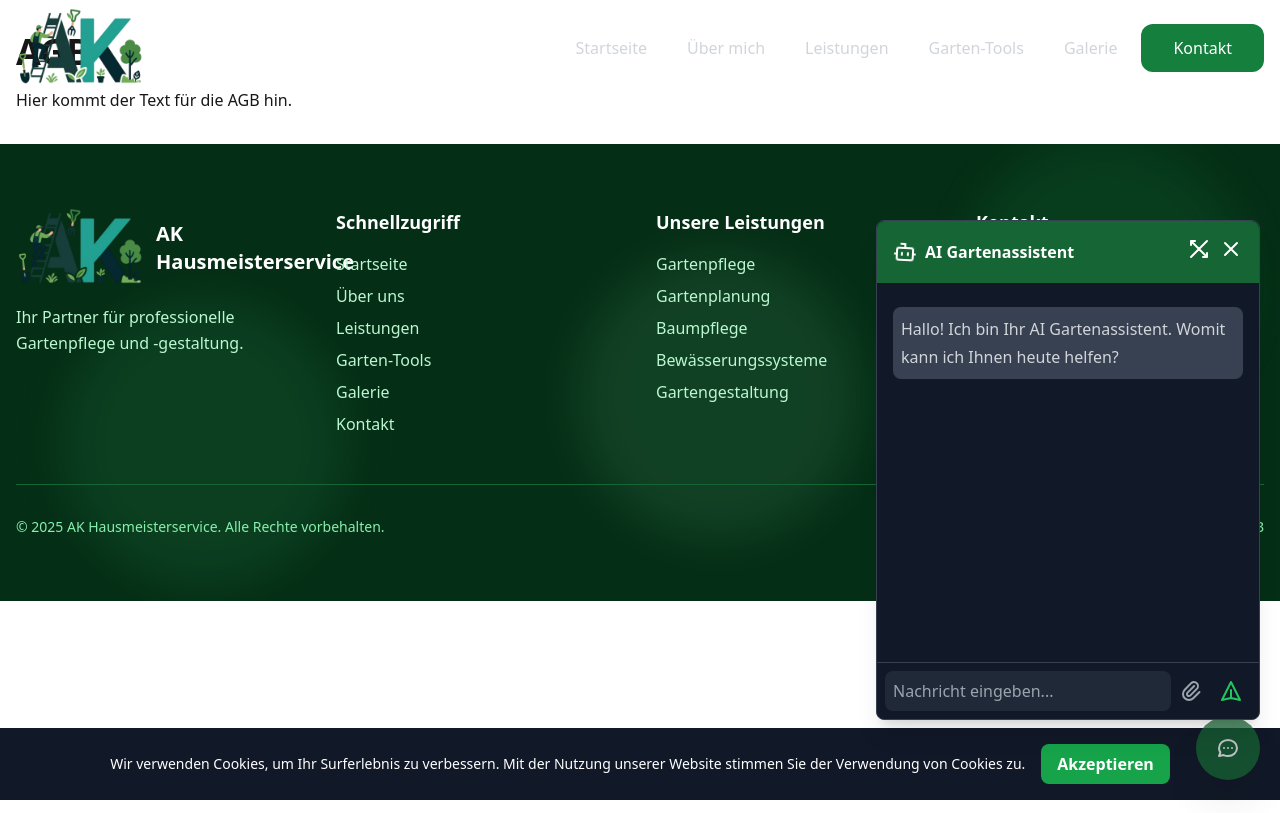
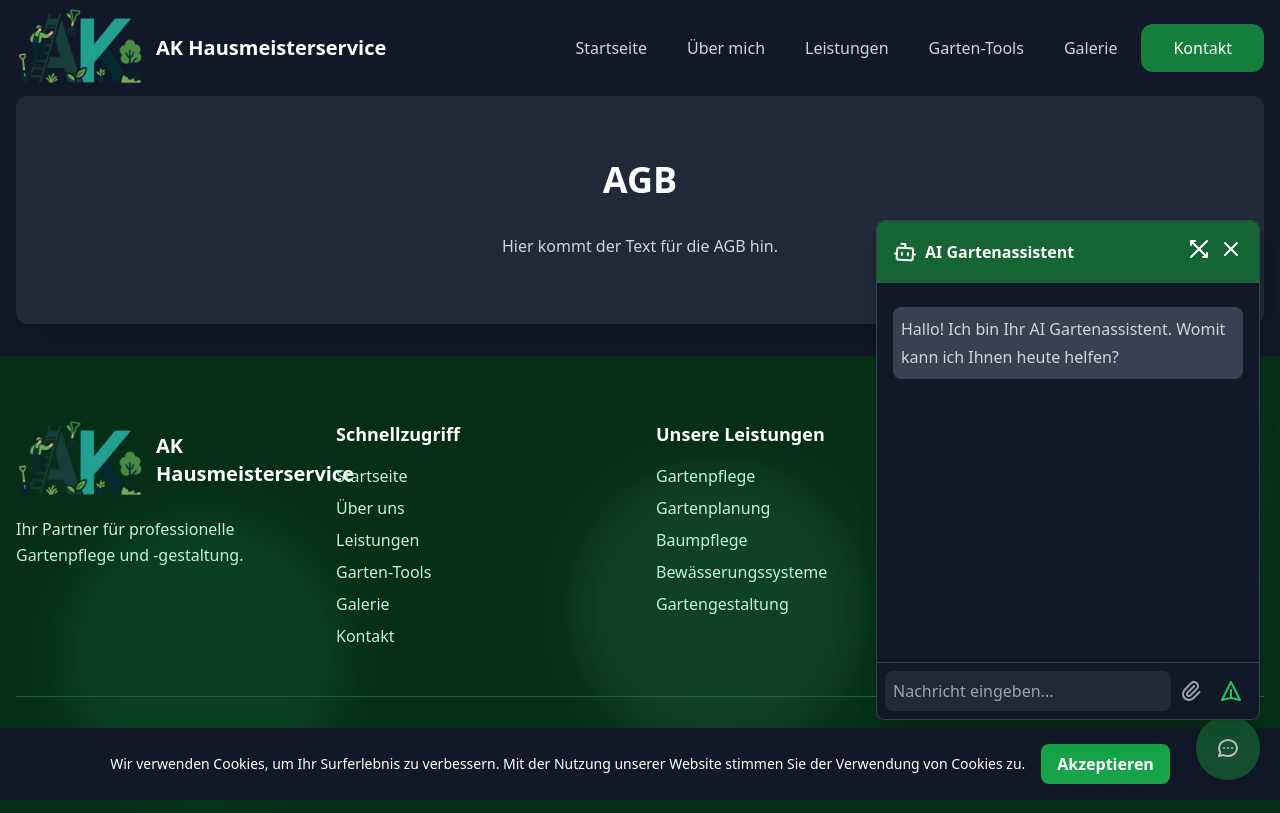
Before and after one commit to Bl4nk44/akgarten, a React (Vite) app: page /agb in a window 1280 px wide. Built offline with nearby package versions, Linux system fonts and the light colour scheme.

Commit message:
Style: Ujednolicono styl podstron Impressum i AGB

```diff
--- a/src/pages/AGB.tsx
+++ b/src/pages/AGB.tsx
@@ -4,12 +4,16 @@ import Footer from '../components/Footer';
 
 export default function AGB() {
   return (
-    <div className="dark min-h-screen transition-colors duration-300">
+    <div className="dark min-h-screen bg-gray-900 text-white transition-colors duration-300">
       <Header />
-      <div className="container mx-auto px-4 py-8">
-        <h1 className="text-4xl font-bold">AGB</h1>
-        <p className="mt-4">Hier kommt der Text für die AGB hin.</p>
-      </div>
+      <main className="container mx-auto px-4 py-8 pt-24">
+        <div className="bg-gray-800 rounded-xl shadow-2xl p-8 md:p-12 lg:p-16">
+          <article className="prose prose-invert mx-auto">
+            <h1 className="text-center">AGB</h1>
+            <p className="text-center">Hier kommt der Text für die AGB hin.</p>
+          </article>
+        </div>
+      </main>
       <Footer />
     </div>
   );
--- a/src/pages/Impressum.tsx
+++ b/src/pages/Impressum.tsx
@@ -4,12 +4,16 @@ import Footer from '../components/Footer';
 
 export default function Impressum() {
   return (
-    <div className="dark min-h-screen transition-colors duration-300">
+    <div className="dark min-h-screen bg-gray-900 text-white transition-colors duration-300">
       <Header />
-      <div className="container mx-auto px-4 py-8">
-        <h1 className="text-4xl font-bold">Impressum</h1>
-        <p className="mt-4">Hier kommt der Text für das Impressum hin.</p>
-      </div>
+      <main className="container mx-auto px-4 py-8 pt-24">
+        <div className="bg-gray-800 rounded-xl shadow-2xl p-8 md:p-12 lg:p-16">
+          <article className="prose prose-invert mx-auto">
+            <h1 className="text-center">Impressum</h1>
+            <p className="text-center">Hier kommt der Text für das Impressum hin.</p>
+          </article>
+        </div>
+      </main>
       <Footer />
     </div>
   );
```
